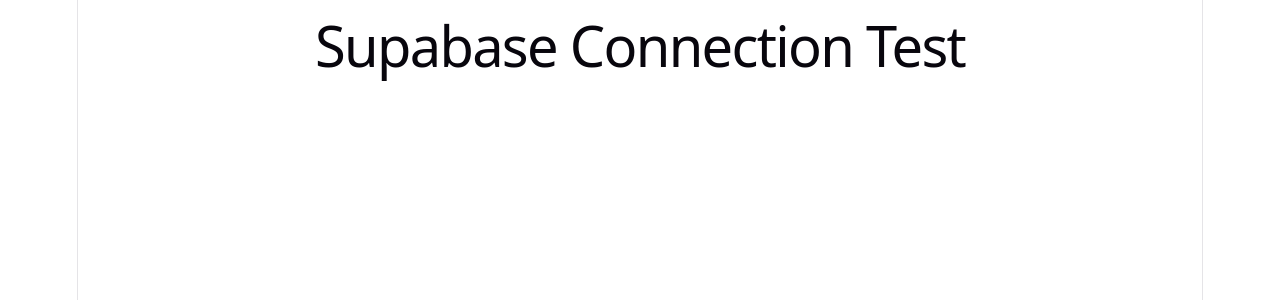
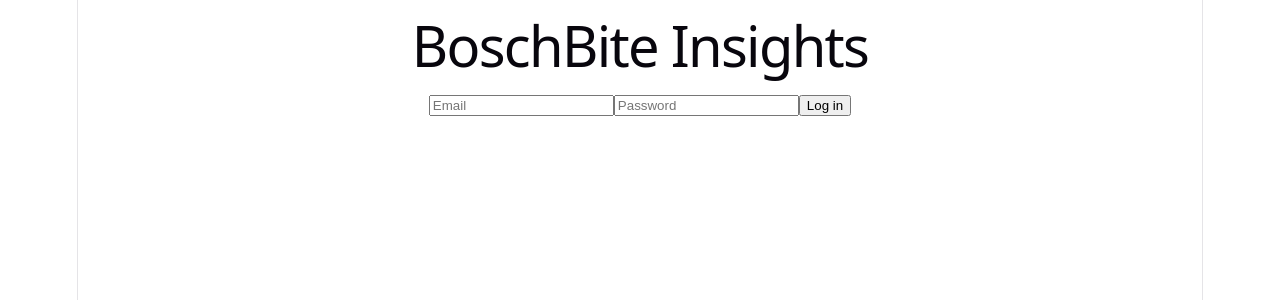
Before and after one commit to CloustonK-hubb/BoschBite-Insights-dev, a React (Vite) app in the folder BoschBite/: page / in a window 1280 px wide. Shown: the top 300 px of the page. Built offline with nearby package versions, Linux system fonts and the light colour scheme; no server answers; the database is empty.

Commit message:
Added Login - Authentication

```diff
--- a/BoschBite/src/App.jsx
+++ b/BoschBite/src/App.jsx
@@ -1,30 +1,65 @@
-// Initiated App
-import {Refine, WelcomePage} from "@refinedev/core";
-// Connecting database
-import { dataProvider } from "@refinedev/supabase";
+import { useEffect, useState } from "react";
+import Login from "./Login";
 import { supabaseClient } from "./lib/supabaseClient";
 
-// Data connection test
-import { useEffect } from "react";
+function App() {
+  const [session, setSession] = useState(null);
+  const [profile, setProfile] = useState(null);
 
+  useEffect(() => {
+    const getSession = async () => {
+      const {
+        data: { session },
+      } = await supabaseClient.auth.getSession();
 
+      setSession(session);
 
-function App() {
-  useEffect(() => {
-    const testConnection = async () => {
-      const { data, error } = await supabaseClient
-        .from("Vendor")
-        .select("*")
-        .limit(5);
+      if (session) {
+        const { data, error } = await supabaseClient
+          .from("profiles")
+          .select("*")
+          .eq("id", session.user.id)
+          .single();
 
-      console.log("Vendor:", data);
-      console.log("Error:", error);
+        if (error) {
+          console.error("Profile error:", error);
+        } else {
+          setProfile(data);
+        }
+      }
     };
 
-    testConnection();
+    getSession();
+
+    const {
+      data: { subscription },
+    } = supabaseClient.auth.onAuthStateChange((_event, session) => {
+      setSession(session);
+    });
+
+    return () => subscription.unsubscribe();
   }, []);
 
-  return <h1>Supabase Connection Test</h1>;
+  if (!session) {
+    return <Login />;
+  }
+
+  if (!profile) {
+    return <p>Loading profile...</p>;
+  }
+
+  return (
+    <div>
+      <h1>Welcome to BoschBite Insights</h1>
+
+      <p>Logged in as: {session.user.email}</p>
+      <p>Role: {profile.role}</p>
+
+      <button onClick={() => supabaseClient.auth.signOut()}>
+        Log out
+      </button>
+    </div>
+  );
 }
 
 export default App;
--- /dev/null
+++ b/BoschBite/src/Login.jsx
@@ -0,0 +1,50 @@
+import { useState } from "react";
+import { supabaseClient } from "./lib/supabaseClient";
+
+function Login() {
+  const [email, setEmail] = useState("");
+  const [password, setPassword] = useState("");
+  const [error, setError] = useState("");
+
+  const handleLogin = async (e) => {
+    e.preventDefault();
+    setError("");
+
+    const { error } = await supabaseClient.auth.signInWithPassword({
+      email,
+      password,
+    });
+
+    if (error) {
+      setError(error.message);
+    }
+  };
+
+  return (
+    <div>
+      <h1>BoschBite Insights</h1>
+
+      <form onSubmit={handleLogin}>
+        <input
+          type="email"
+          placeholder="Email"
+          value={email}
+          onChange={(e) => setEmail(e.target.value)}
+        />
+
+        <input
+          type="password"
+          placeholder="Password"
+          value={password}
+          onChange={(e) => setPassword(e.target.value)}
+        />
+
+        <button type="submit">Log in</button>
+
+        {error && <p>{error}</p>}
+      </form>
+    </div>
+  );
+}
+
+export default Login;
```
